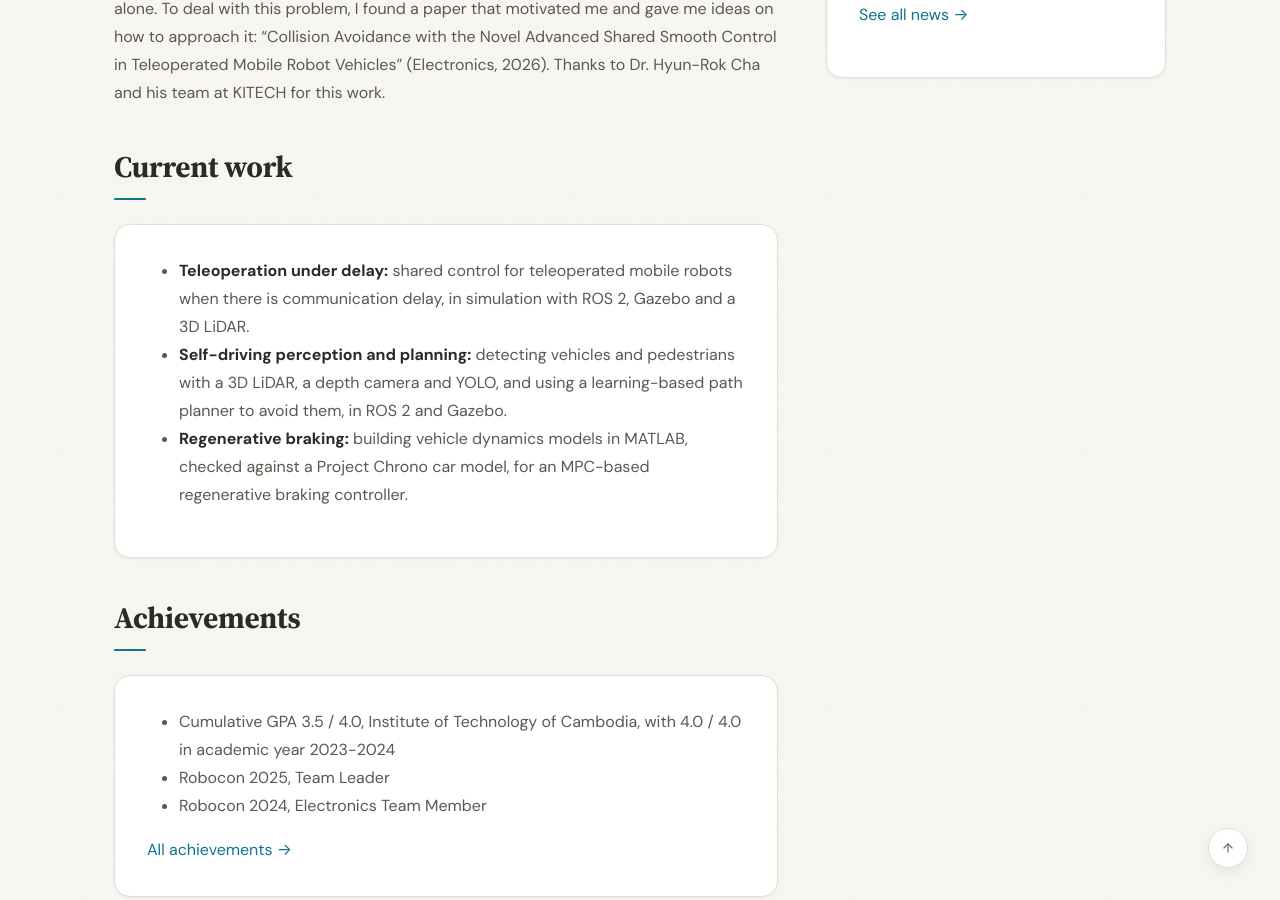
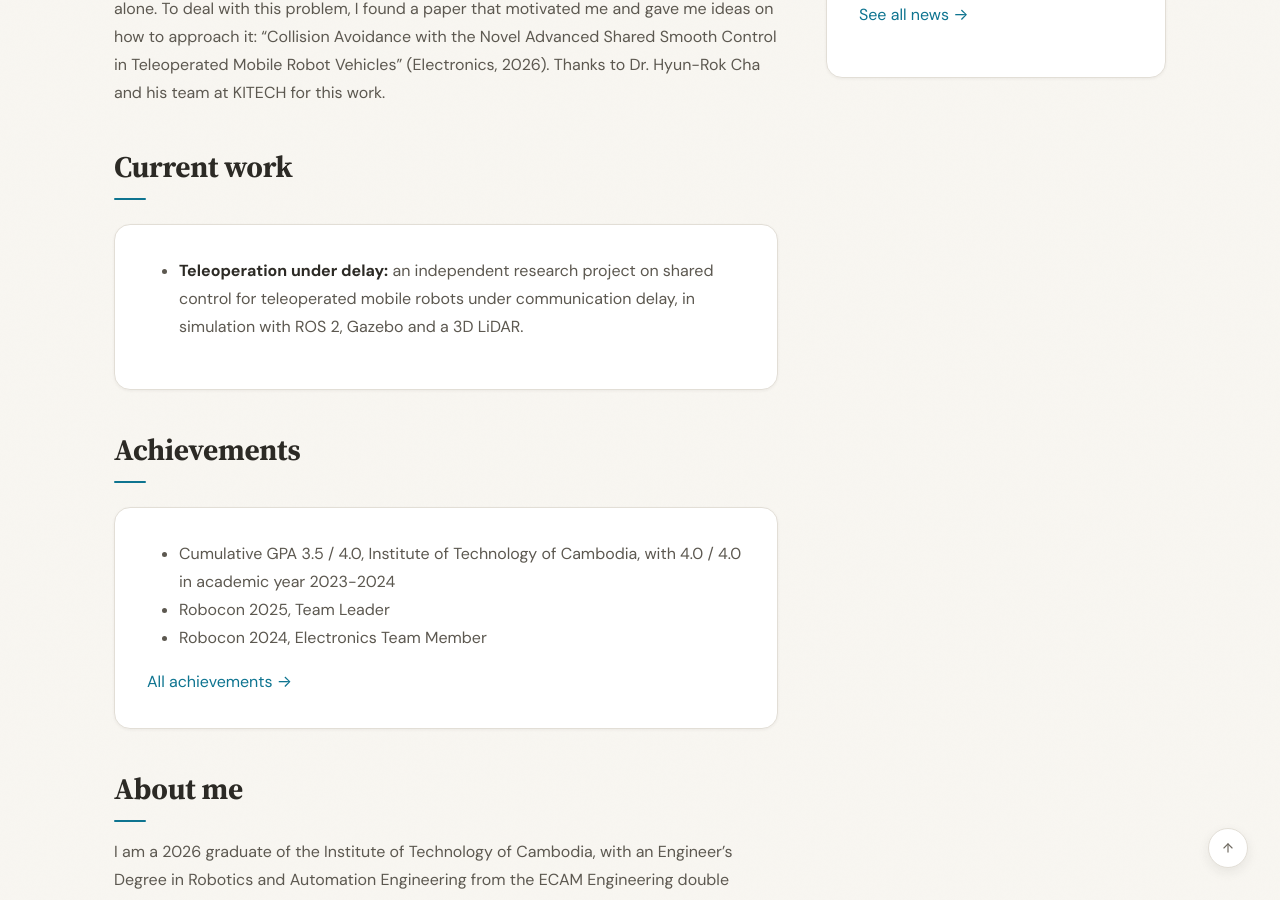
Before and after one commit to din-sopheak-panha/din-sopheak-panha.github.io, a Jekyll site: the page built from _pages/home.md, in a window 1280 px wide and 900 px high, scrolled down 1005 px. Built offline with Jekyll 4.4.1, drawn with Linux system fonts in a browser that asks for light colours.

Commit message:
Update home.md

```diff
--- a/_pages/home.md
+++ b/_pages/home.md
@@ -24,9 +24,7 @@ I am now working on an independent research project on teleoperated mobile robot
 
 <div class="section-card" markdown="0">
 <ul>
-<li><b>Teleoperation under delay:</b> shared control for teleoperated mobile robots when there is communication delay, in simulation with ROS 2, Gazebo and a 3D LiDAR.</li>
-<li><b>Self-driving perception and planning:</b> detecting vehicles and pedestrians with a 3D LiDAR, a depth camera and YOLO, and using a learning-based path planner to avoid them, in ROS 2 and Gazebo.</li>
-<li><b>Regenerative braking:</b> building vehicle dynamics models in MATLAB, checked against a Project Chrono car model, for an MPC-based regenerative braking controller.</li>
+<li><b>Teleoperation under delay:</b> an independent research project on shared control for teleoperated mobile robots under communication delay, in simulation with ROS 2, Gazebo and a 3D LiDAR.</li>
 </ul>
 </div>
 
```
